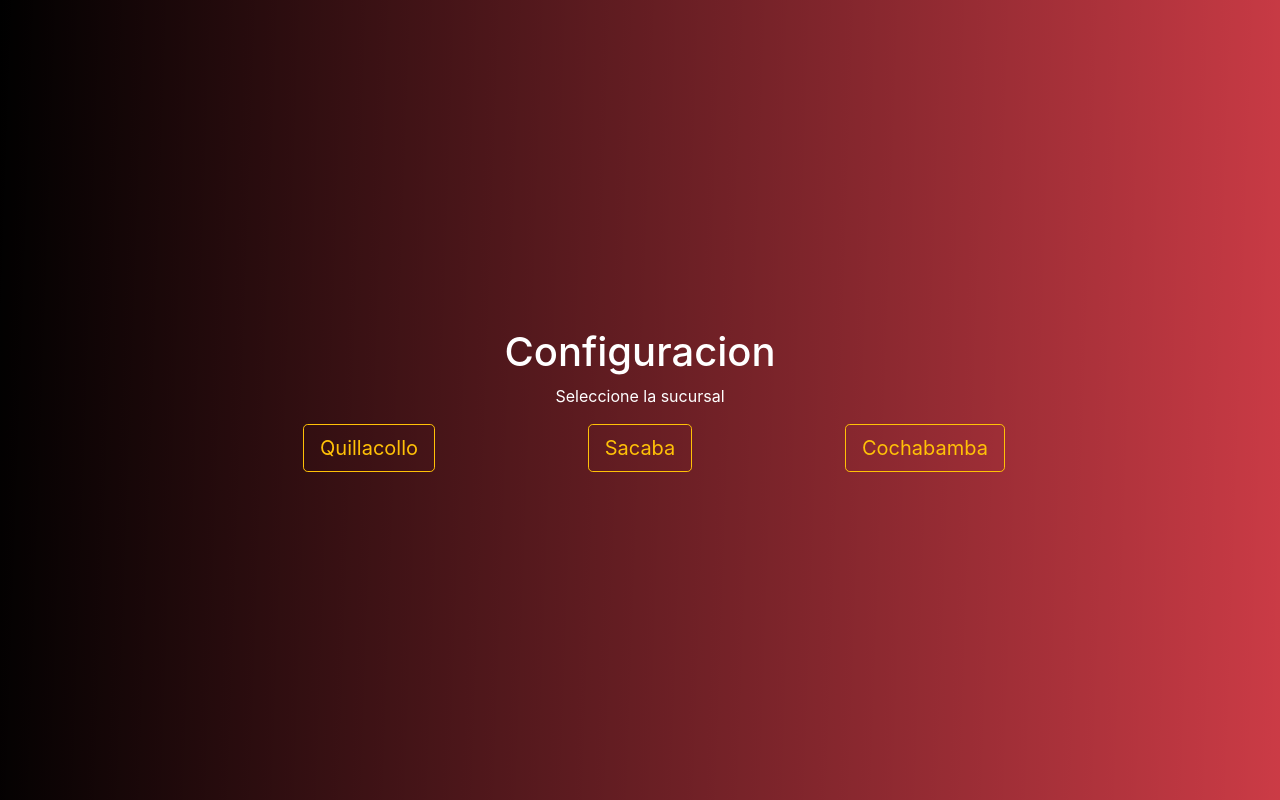
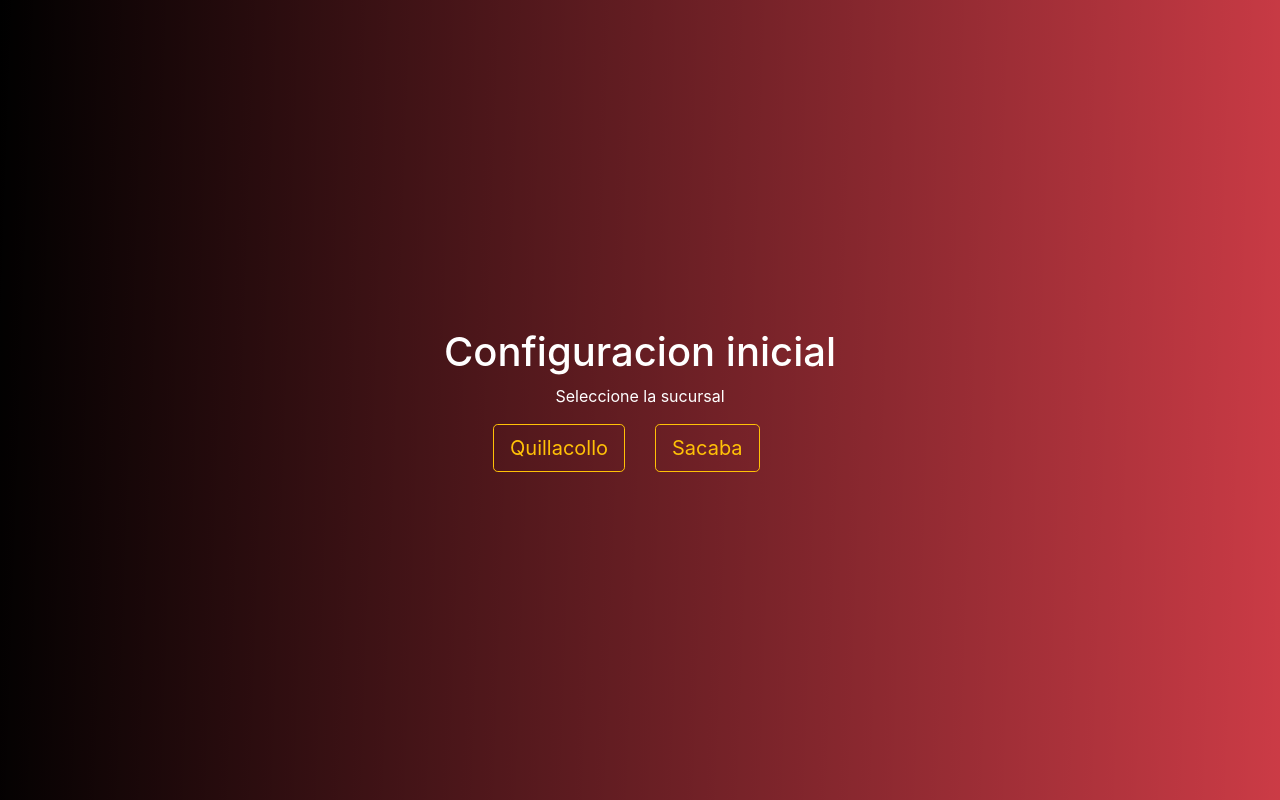
Before and after one commit to willam-mg/asistenciamodernadallas, a CodeIgniter 4 app: the page made by app/Views/home/index.php in a window 1280 px wide. Run offline with PHP 8.4 and a stand-in for CodeIgniter, Linux system fonts and the light colour scheme; the template is opened without the code that fills it, so the values that code supplies are empty; some libraries are stand-ins or nearby versions.

Commit message:
Quitar la sucursal de cochabamba por el momento

```diff
--- a/app/Controllers/Access.php
+++ b/app/Controllers/Access.php
@@ -81,8 +81,6 @@ class Access extends BaseController
 				$idInscripcion = $inscripciones[$index];
 				return redirect()->to('/access/correcto/'.$idInscripcion['id']);
 			} catch (\Throwable $th) {
-				// throw $th;
-				// return $th->getMessage();
 				$this->session->setFlashdata( 'message', $th->getMessage() );
 			}
 		}
--- a/app/Views/access/index.php
+++ b/app/Views/access/index.php
@@ -1,7 +1,6 @@
 <?= $this->extend('layouts/main') ?>
 
 <?= $this->section('content') ?>
-
     <div class="row">
         <div class="col-xs-12 col-sm-12 col-md-12 col-lg-12 text-center">
             <form method="POST" id="w0">
--- a/app/Views/home/index.php
+++ b/app/Views/home/index.php
@@ -1,27 +1,27 @@
 <?= $this->extend('layouts/main') ?>
 
 <?= $this->section('content') ?>
-    <h1 class="text-center">Configuracion</h1>
+    <h1 class="text-center">Configuracion inicial</h1>
     <p  class="text-center">Seleccione la sucursal</p>
     <div class="row">
-        <div class="col-xs-12 col-sm-12 col-md-4 col-lg-4 text-right">
+        <div class="col-xs-12 col-sm-12 col-md-6 col-lg-6 text-right">
             <form method="POST">
                 <input type="hidden" name="sucursal" value="quillacollo">
                 <button type="submit" class="btn btn-outline-warning btn-lg">Quillacollo</button>
             </form>
         </div>
-        <div class="col-xs-12 col-sm-12 col-md-4 col-lg-4 text-center">
+        <!-- <div class="col-xs-12 col-sm-12 col-md-4 col-lg-4 text-center">
+            <form method="POST">
+                <input type="hidden" name="sucursal" value="cochabamba">
+                <button type="submit" class="btn btn-outline-warning btn-lg">Cochabamba</button>
+            </form>
+        </div> -->
+        <div class="col-xs-12 col-sm-12 col-md-6 col-lg-6 text-left">
             <form method="POST">
                 <input type="hidden" name="sucursal" value="sacaba">
                 <button type="submit" class="btn btn-outline-warning btn-lg">Sacaba</button>
             </form>
         </div>
-        <div class="col-xs-12 col-sm-12 col-md-4 col-lg-4 text-left">
-            <form method="POST">
-                <input type="hidden" name="sucursal" value="cochabamba">
-                <button type="submit" class="btn btn-outline-warning btn-lg">Cochabamba</button>
-            </form>
-        </div>
     </div>
 
 <?= $this->endSection() ?>
--- a/app/Views/layouts/main.php
+++ b/app/Views/layouts/main.php
@@ -29,11 +29,27 @@
             top:-3000px;
             left:-300px;
         }
+        .alert-flash {
+            position:fixed !important;
+            width:100%;
+            color: white;
+            background-color: #00000029 !important;
+        }
     </style>
     <link rel="stylesheet" href="/assets/css/bootstrap.min.css">
     <script src="/assets/js/jquery-3.6.0.slim.min.js"></script>
 </head>
 <body>
+    <?php if (session()->getFlashdata('message') !== NULL) : ?>
+        <div class="alert alert-dismissible fade show text-center p-3 alert-flash"  role="alert">
+            <h3>
+                <small>
+                    <?php echo session()->getFlashdata('message'); ?>
+                </small>
+            </h3>
+            <button type="button" class="close" data-dismiss="alert" aria-label="Close"><span aria-hidden="true">&times;</span></button>
+        </div>
+    <?php endif; ?>
     <div class="wrapper">
         <div class="container">
             <?= $this->renderSection('content') ?>
```
Also changed, not shown: 1 other file.
